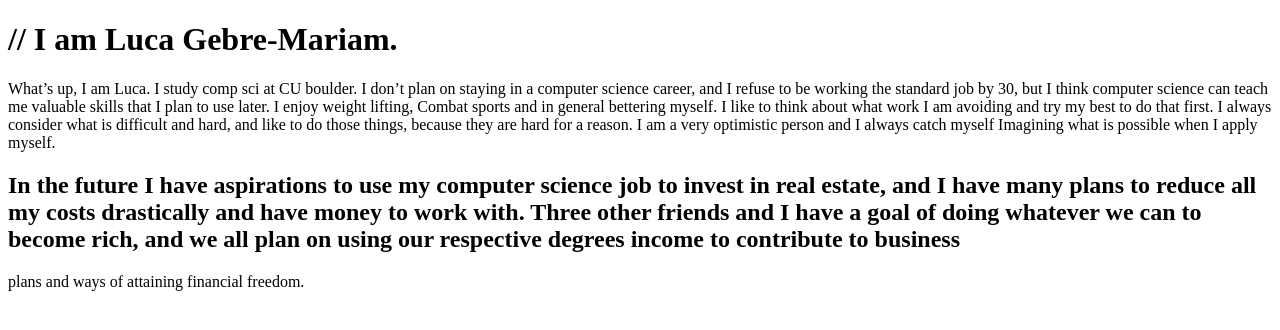
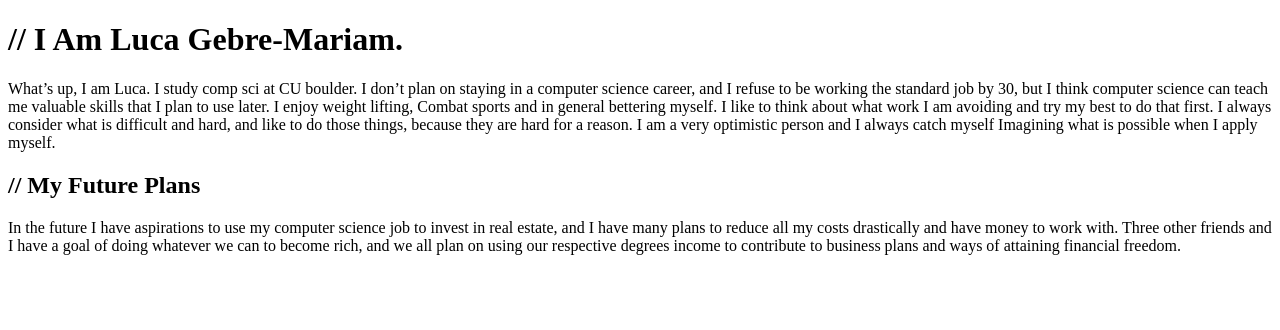
Before and after one commit to Programmer-Jack/group-github-project, a Next.js app: page /Luca in a window 1280 px wide. Shown: the top 330 px of the page. Built offline with nearby package versions, Linux system fonts and the light colour scheme.

Commit message:
Update Luca.js

```diff
--- a/src/pages/Luca.js
+++ b/src/pages/Luca.js
@@ -1,9 +1,9 @@
 export default function luca() {
     return (
     <div>
-        <h1>
-    // I am Luca Gebre-Mariam.
-                </h1>
+    <h1>
+    // I Am Luca Gebre-Mariam.
+    </h1>
         <p>What’s up, I am Luca. I study comp sci at CU boulder. I don’t plan on
 staying in a computer science career, and I refuse to be working the
 standard job by 30, but I think computer science can teach me
@@ -13,12 +13,15 @@ like to think about what work I am avoiding and try my best to do that
 first. I always consider what is difficult and hard, and like to do those
 things, because they are hard for a reason. I am a very optimistic
 person and I always catch myself Imagining what is possible when I
-apply myself.
-<h2>In the future I have aspirations to use my computer science job to
+apply myself.</p>
+<h2>
+// My Future Plans
+</h2>
+<p>In the future I have aspirations to use my computer science job to
 invest in real estate, and I have many plans to reduce all my costs
 drastically and have money to work with. Three other friends and I
 have a goal of doing whatever we can to become rich, and we all plan
-on using our respective degrees income to contribute to business</h2>
+on using our respective degrees income to contribute to business
 plans and ways of attaining financial freedom.</p>
     </div>
     );
```
